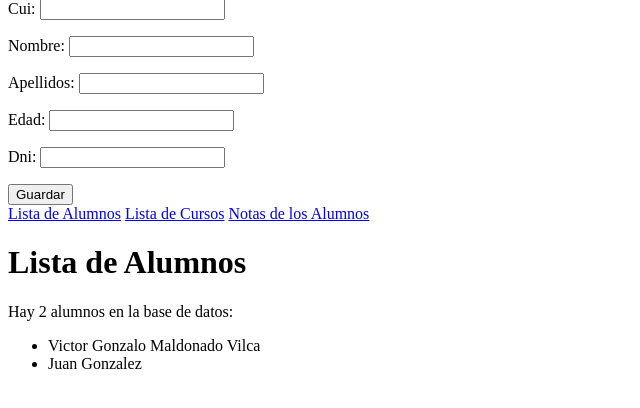
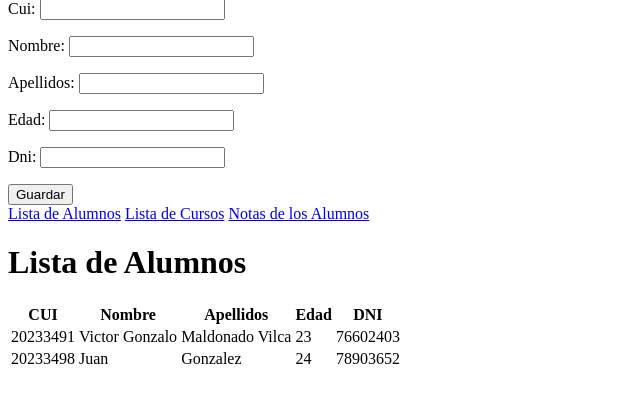
Before and after one commit to Victor-Gonzalo-Maldonado-Vilca/Lab06_Django, a Django app: page /alumnos/ in a window 1280 px wide. Shown: the part 81-489 px from the top of the page, without its empty margins (0-640 px from the left). Run offline with Django 5.2, Linux system fonts and the light colour scheme; data comes from the database, SQL or seed files in the repository; both versions use the stored data as it was after the commit.

Commit message:
Incorporar tabla en agregar_alumno

```diff
--- a/mi_proyecto/gestion_Universitaria/templates/gestion_Universitaria/agregar_alumno.html
+++ b/mi_proyecto/gestion_Universitaria/templates/gestion_Universitaria/agregar_alumno.html
@@ -23,10 +23,22 @@
     <div>
       <h1>Lista de Alumnos</h1>
       {% if alumnos %}
-        <p>Hay {{ alumnos|length }} alumnos en la base de datos:</p>
-        <ul>
+        <table>
+          <tr>
+            <th>CUI</th>
+            <th>Nombre</th>
+            <th>Apellidos</th>
+            <th>Edad</th>
+            <th>DNI</th>
+          </tr>
           {% for alumno in alumnos %}
-            <li>{{ alumno.nombre }} {{ alumno.apellidos }}</li>
+            <tr>
+              <td>{{ alumno.cui }}</td>
+              <td>{{ alumno.nombre }}</td>
+              <td>{{ alumno.apellidos }}</td>
+              <td>{{ alumno.edad }}</td>
+              <td>{{ alumno.dni }}</td>
+            </tr>
           {% endfor %}
         </ul>
       {% else %}
```
Also changed, not shown: mi_proyecto/db.sqlite3.
